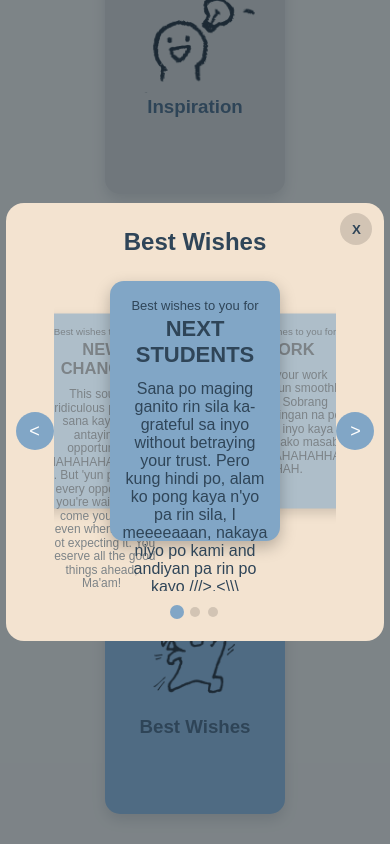
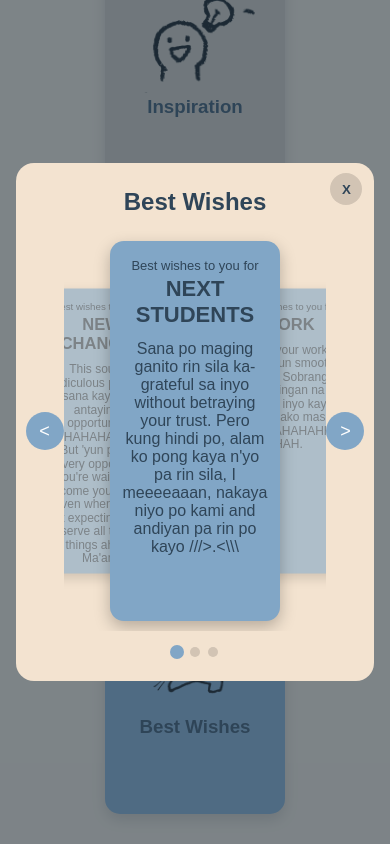
Before and after one commit to jynxxxxcz/E-Cards, a plain HTML site: page electronic-cards.html in a window 390 px wide. Both pictures are taken after a click on the element 195 px from the left and 1526 px from the top of the page. Shown: the part 857-1701 px from the top of the page. Drawn offline with Linux system fonts and the light colour scheme.

Commit message:
Second Commit

```diff
--- a/electronic-cards-style.css
+++ b/electronic-cards-style.css
@@ -240,7 +240,13 @@ body {
 
 /* small screens */
 @media (max-width: 520px) {
-  .slide { width: 170px; height: 260px; padding: 12px; }
+  .modal-box {
+    max-height: calc(100vh - 24px);
+    box-sizing: border-box;
+    overflow-y: auto;
+  }
+  .track { height: 400px; }
+  .slide { width: 170px; height: 380px; padding: 12px; }
   .slide.prev { transform: translateX(-105%) scale(0.75); }
   .slide.next { transform: translateX(5%) scale(0.75); }
 }
--- a/electronic-cards.html
+++ b/electronic-cards.html
@@ -5,6 +5,7 @@
         <meta name="viewport" content="width=device-width, initial-scale=1.0">
         <title>Electronic Cards | IT-WS02</title>
         <link rel="stylesheet" type="text/css" href="electronic-cards-style.css">
+        <link rel="icon" type="image/png" href="images/favicon.png">
     </head>
 
     <body>
```
Also changed, not shown: images/favicon.png (added).
